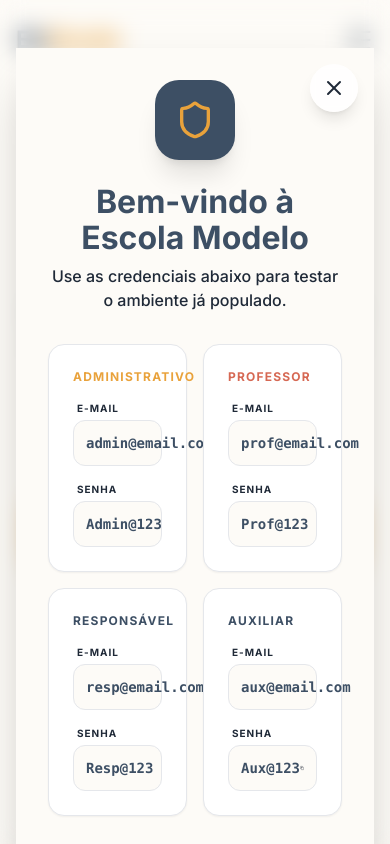
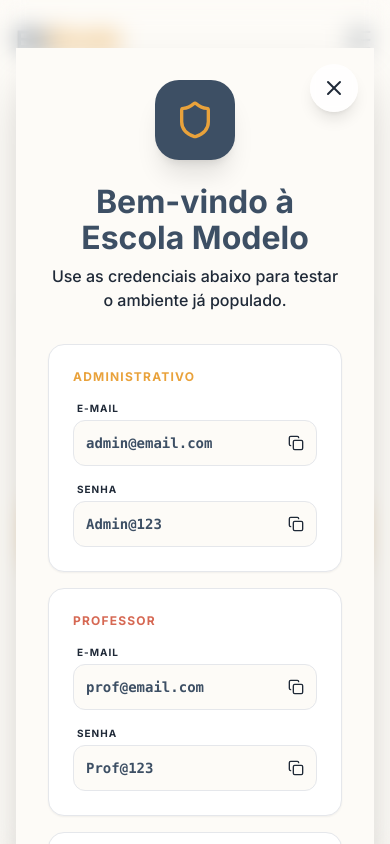
Before and after one commit to Alexseyf/elo-page, a React (Vite) app: page / in a window 390 px wide. Both pictures are taken after a click on the button "Experimentar Gestão Inteligente". Shown: the top 844 px of the page. Built offline with nearby package versions, Linux system fonts and the light colour scheme; the HTML template or start-up script is replaced by a standard one.

Commit message:
fix(ui): adjust credentials modal grid layout for mobile

```diff
--- a/src/HeroSection.tsx
+++ b/src/HeroSection.tsx
@@ -186,7 +186,7 @@
               <h2 className="text-3xl font-extrabold text-forest mb-2">Bem-vindo à Escola Modelo</h2>
               <p className="text-forest/60 mb-8 font-medium">Use as credenciais abaixo para testar o ambiente já populado.</p>
 
-              <div className="grid grid-cols-2 gap-4 text-left mb-8">
+              <div className="grid grid-cols-1 md:grid-cols-2 gap-4 text-left mb-8">
                 <div className="bg-white p-6 rounded-2xl border border-forest/5 shadow-sm space-y-4">
                   <p className="text-xs font-black uppercase tracking-widest text-ochre">Administrativo</p>
                   <CopyableCredential label="E-mail" value="admin@email.com" />
```
